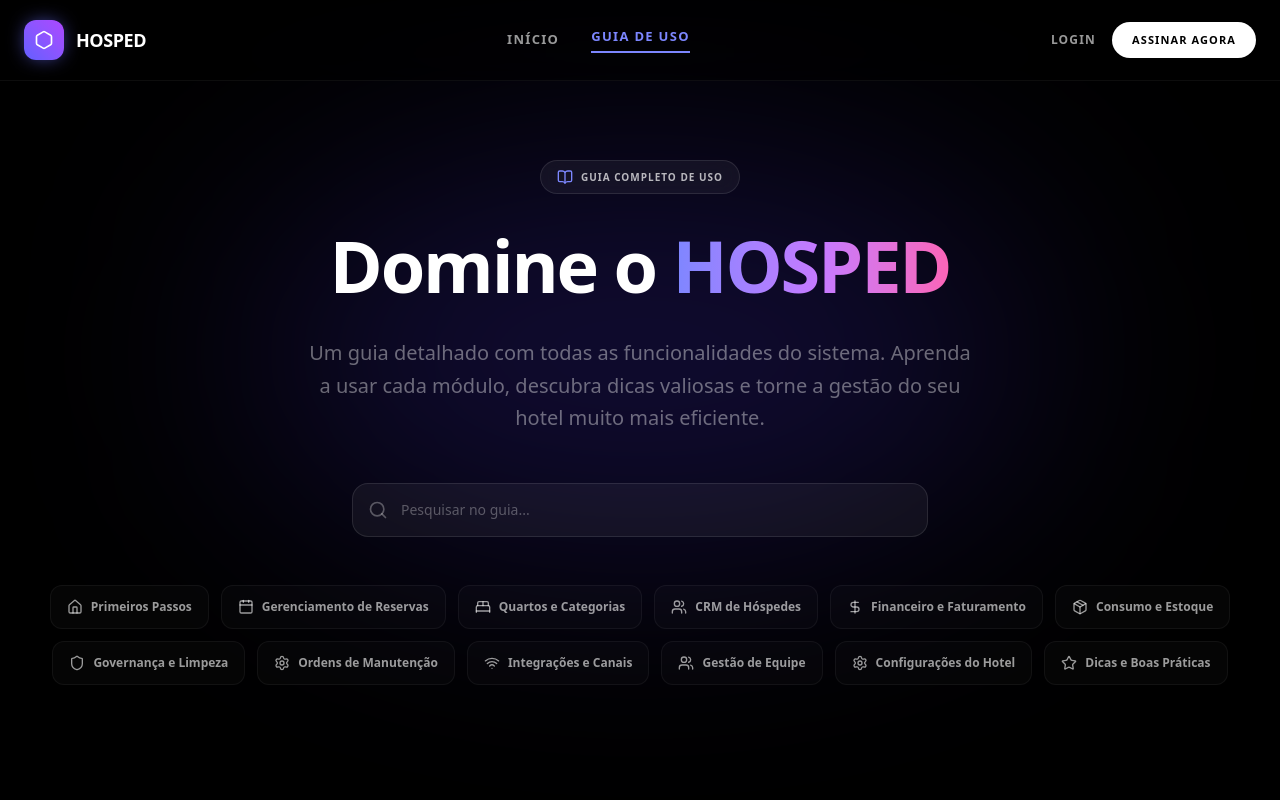
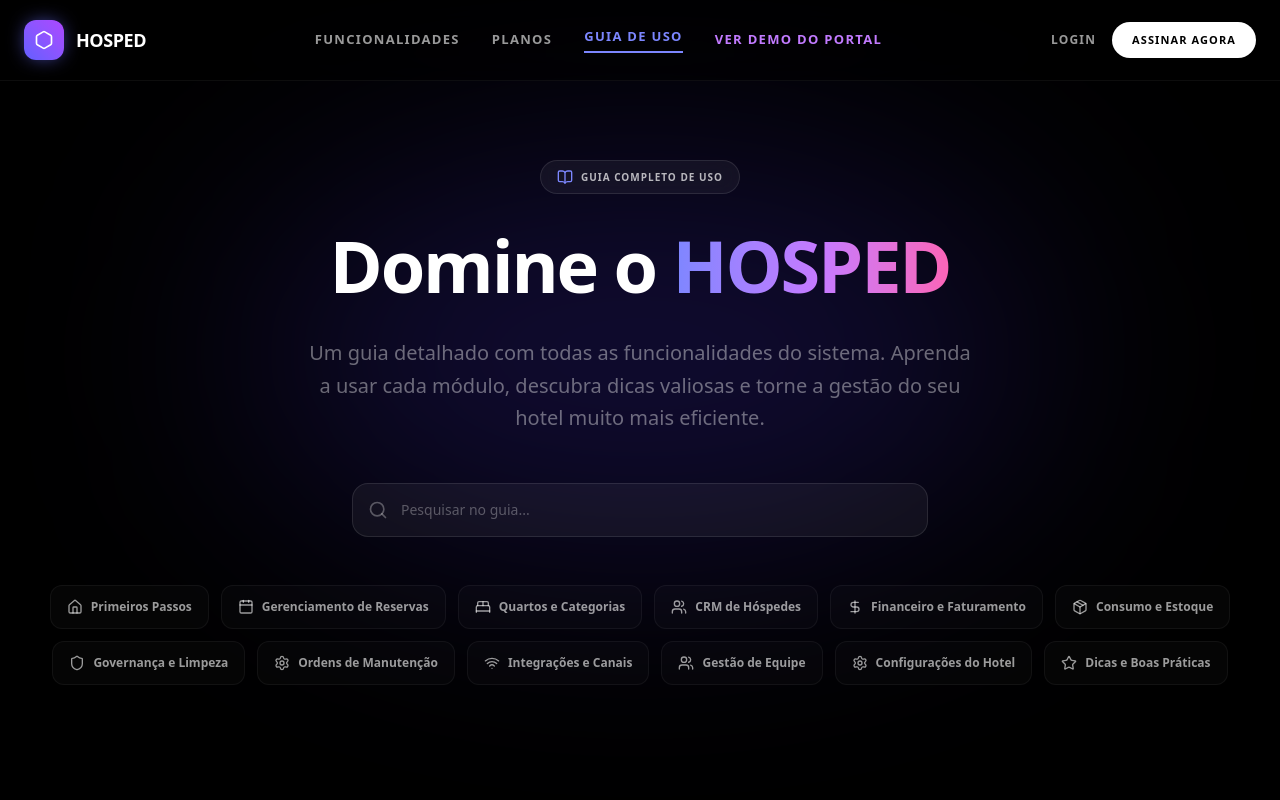
Before and after one commit to brunobertuzzi/hosped, a Next.js app in the folder frontend/: page /guia in a window 1280 px wide. Shown: the top 800 px of the page. Built offline with nearby package versions, Linux system fonts and the light colour scheme; no server answers.

Commit message:
style: sync navbar links between home and guia pages

```diff
--- a/frontend/src/app/guia/page.tsx
+++ b/frontend/src/app/guia/page.tsx
@@ -422,8 +422,10 @@ export default function GuiaPage() {
             <span className="text-lg font-bold tracking-tight">HOSPED</span>
           </Link>
           <div className="hidden md:flex items-center gap-8 text-[13px] font-semibold text-white/60 uppercase tracking-widest">
-            <Link href="/" className="hover:text-white transition-colors">Início</Link>
+            <Link href="/#features" className="hover:text-white transition-colors">Funcionalidades</Link>
+            <Link href="/#pricing" className="hover:text-white transition-colors">Planos</Link>
             <Link href="/guia" className="text-indigo-400 border-b-2 border-indigo-400 pb-1">Guia de Uso</Link>
+            <a href="/11111111-1111-1111-1111-111111111111" target="_blank" className="hover:text-white transition-colors text-purple-400">Ver Demo do Portal</a>
           </div>
           <div className="flex items-center gap-4">
             <Link href="/login" className="text-[12px] font-bold uppercase tracking-widest text-white/60 hover:text-white transition-colors">
```
